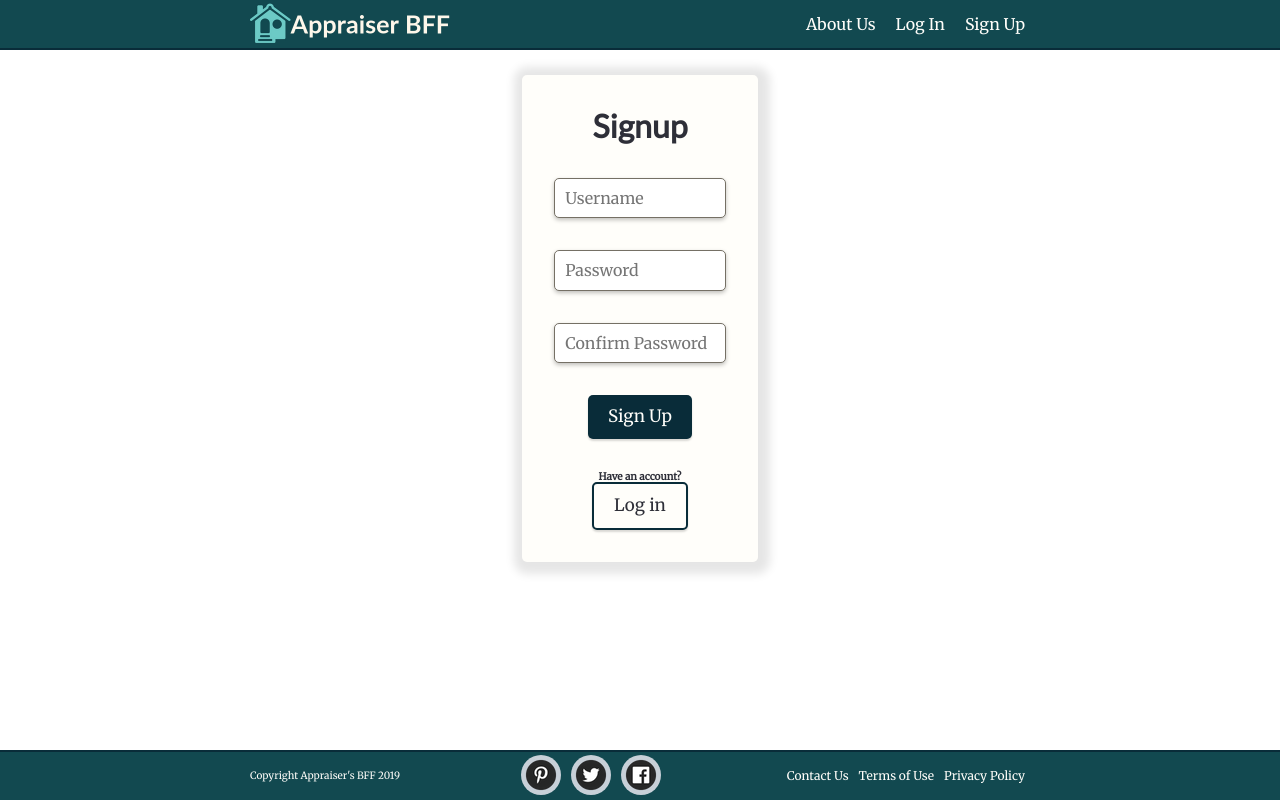
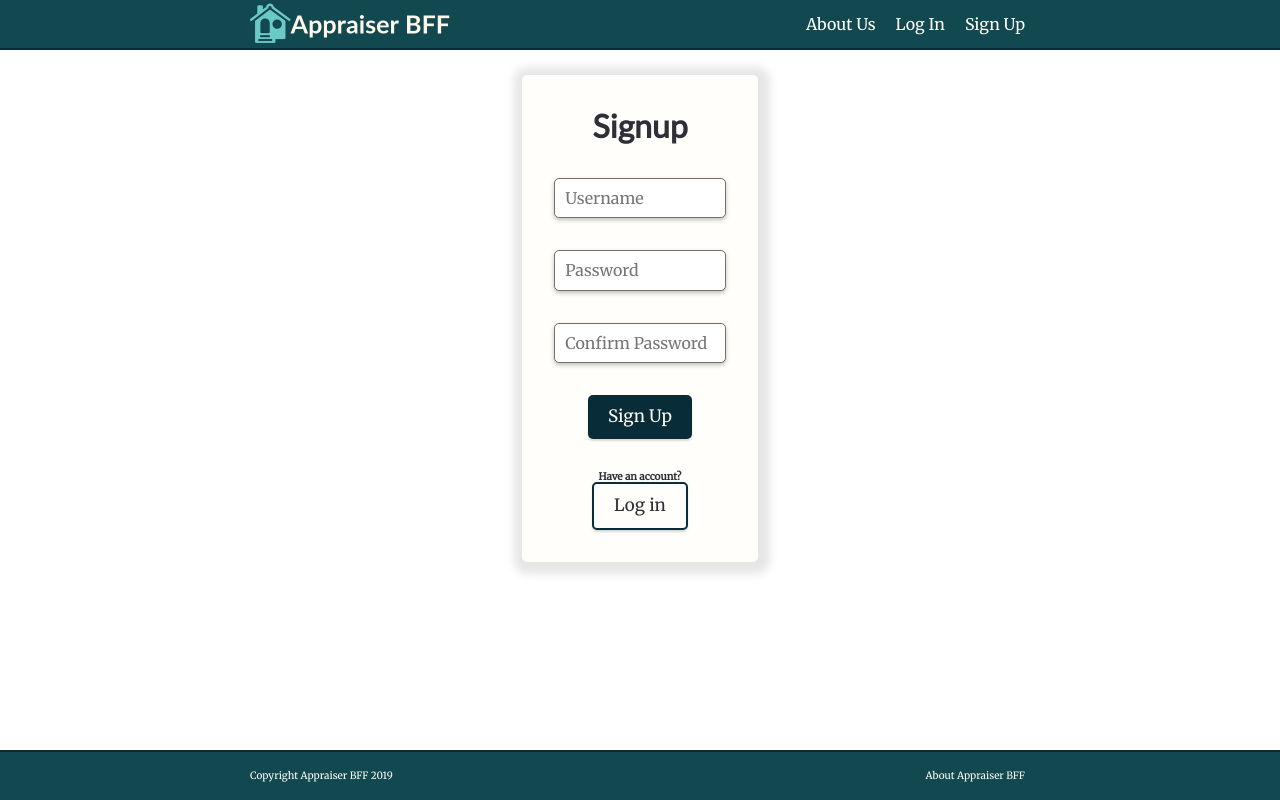
Before and after one commit to bw-appraisers-bff/front-end, a React (Create React App) app in the folder appraisers-bff/: page / in a window 1280 px wide. Built offline with nearby package versions, Linux system fonts and the light colour scheme.

Commit message:
Removed dead links from footer

```diff
--- a/appraisers-bff/src/App.scss
+++ b/appraisers-bff/src/App.scss
@@ -50,7 +50,7 @@ $nav-border: $inactive-aqua;
 @mixin footer-link-style {
   color: $text-white;
   text-decoration: none;
-  font-size: 1.2rem;
+  font-size: 1.0rem;
   position: relative;
 
   @include animate-link
--- a/appraisers-bff/src/components/Content.js
+++ b/appraisers-bff/src/components/Content.js
@@ -40,7 +40,7 @@ class Content extends React.Component {
         />
 
         <Route
-          path="/aboutus"
+          path="/about"
           component={AboutUs}
         />
         {/* Test routes for react-router-dom */}
--- a/appraisers-bff/src/components/Footer.js
+++ b/appraisers-bff/src/components/Footer.js
@@ -6,16 +6,18 @@ const Footer = () => {
     <div className="footer-placeholder">
       <footer className="footer-wrapper">
         <div className="footer">
-          <span>Copyright Appraiser's BFF 2019</span>
+          <span>Copyright Appraiser BFF 2019</span>
+          {/* no social media presence
           <div className="footer-links">
             <a href="https://www.pinterest.com"><img src='../../../images/PinterestNavLogo.png'/></a>
             <a href="https://www.twitter.com"><img src='../../../images/TwitterNavLogo.png'/></a>
             <a href="https://www.facebook.com"><img src="../../../images/FBNavLogo.png"/> </a>
-          </div>
+          </div> */}
           <div className="footer-links">
-            <Link to="/">Contact Us</Link>
+            <Link to="/about">About Appraiser BFF</Link>
+            {/* no terms of use or privacy policy
             <Link to="/">Terms of Use</Link>
-            <Link to="/">Privacy Policy</Link>
+            <Link to="/">Privacy Policy</Link> */}
           </div>
         </div>
      </footer>
--- a/appraisers-bff/src/components/Navbar.js
+++ b/appraisers-bff/src/components/Navbar.js
@@ -14,7 +14,7 @@ const Navbar = props => {
     if (!props.isLoggedIn) {
       return (
         <div className="nav-links">
-          <NavLink to="/AboutUs">About Us</NavLink>
+          <NavLink to="/about">About Us</NavLink>
           <NavLink to="/login">Log In</NavLink>
           <NavLink to="/signup">Sign Up</NavLink>
         </div>
@@ -22,7 +22,7 @@ const Navbar = props => {
     } else {
       return (
         <div className="nav-links">
-          <NavLink to="/AboutUs">About Us</NavLink>
+          <NavLink to="/about">About Us</NavLink>
           <NavLink to="/appraise">Appraise</NavLink>
           <NavLink to="/saved">Saved List</NavLink>
           <NavLink to="/login" onClick={handleLogout}>Logout</NavLink>
```
Also changed, not shown: 1 other file (tests, documents, lock files or other folders).
